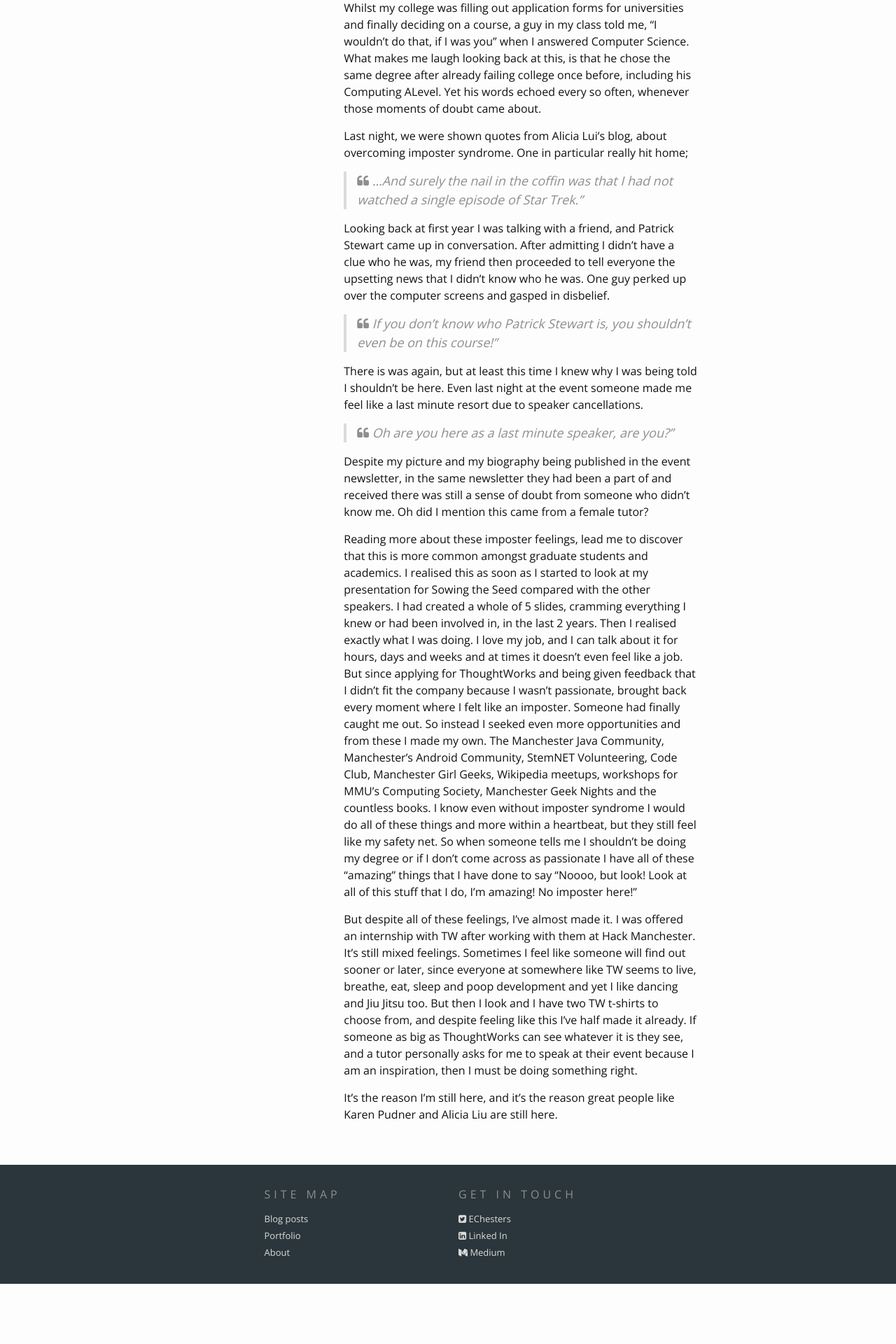
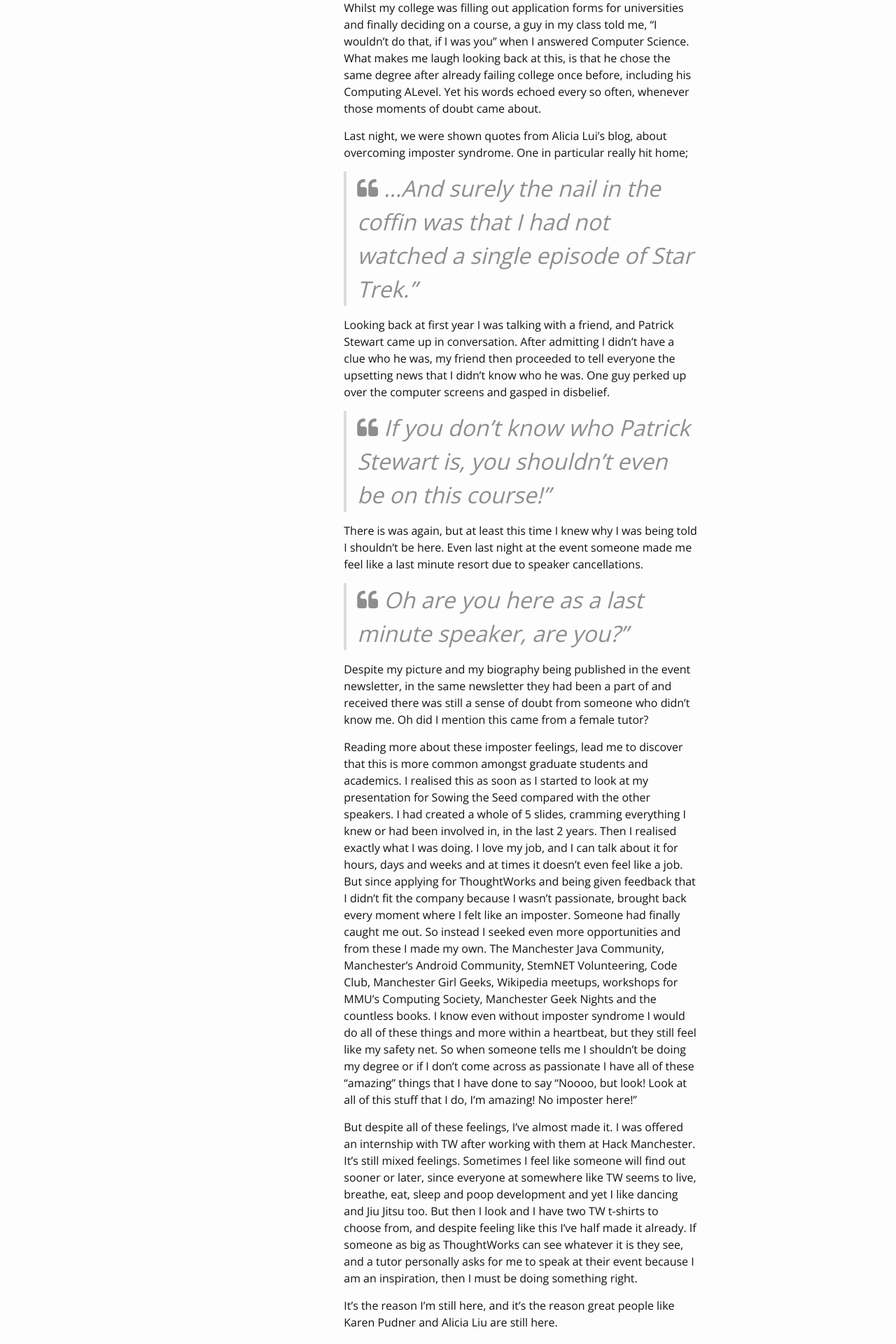
Before and after one commit to EChesters/echesters.github.io, a Jekyll site: the page built from _posts/2014-1-30-imposter.md, in a window 1280 px wide. Shown: the part 776-2696 px from the top of the page at 70% size. Built offline with Jekyll 4.4.1, drawn with Linux system fonts in a browser that asks for light colours; nearby versions of some CDN libraries; before the commit the page ends 2610 px from its top, so only the background shows below that.

Commit message:
Changed blockquote styling

```diff
--- a/_sass/_base.scss
+++ b/_sass/_base.scss
@@ -108,9 +108,9 @@ blockquote {
     color: $grey-color;
     border-left: 4px solid $grey-color-light;
     padding-left: $spacing-unit / 2;
-    font-size: 18px;
-    letter-spacing: -1px;
+    font-size: $post-title-size;
     font-style: italic;
+
 
     > :last-child {
         margin-bottom: 0;
--- a/_sass/_text.scss
+++ b/_sass/_text.scss
@@ -24,6 +24,8 @@ strong {
   font-size: $small-font;
   color: $grey-color;
   text-align: right;
+  font-family: $logo-font-light;
+  text-transform: uppercase;
 }
 
 .index-title {
```
